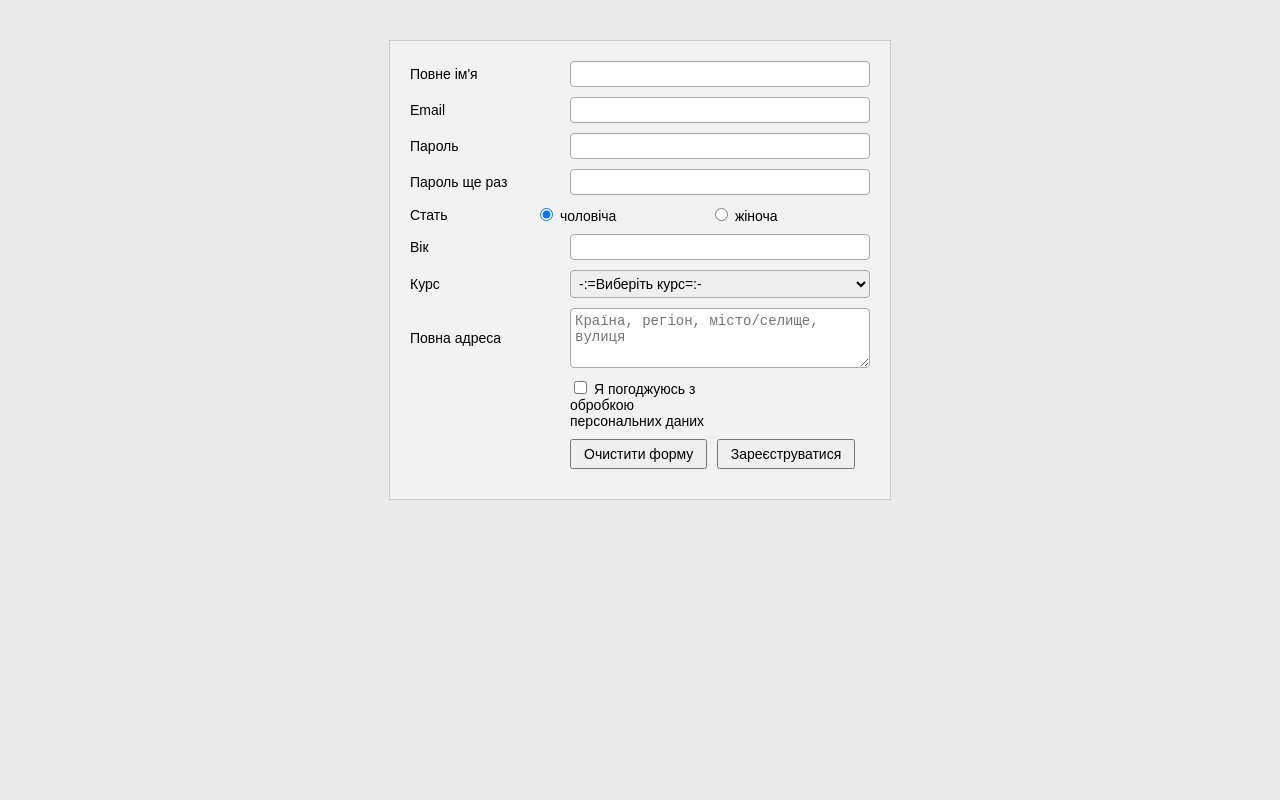
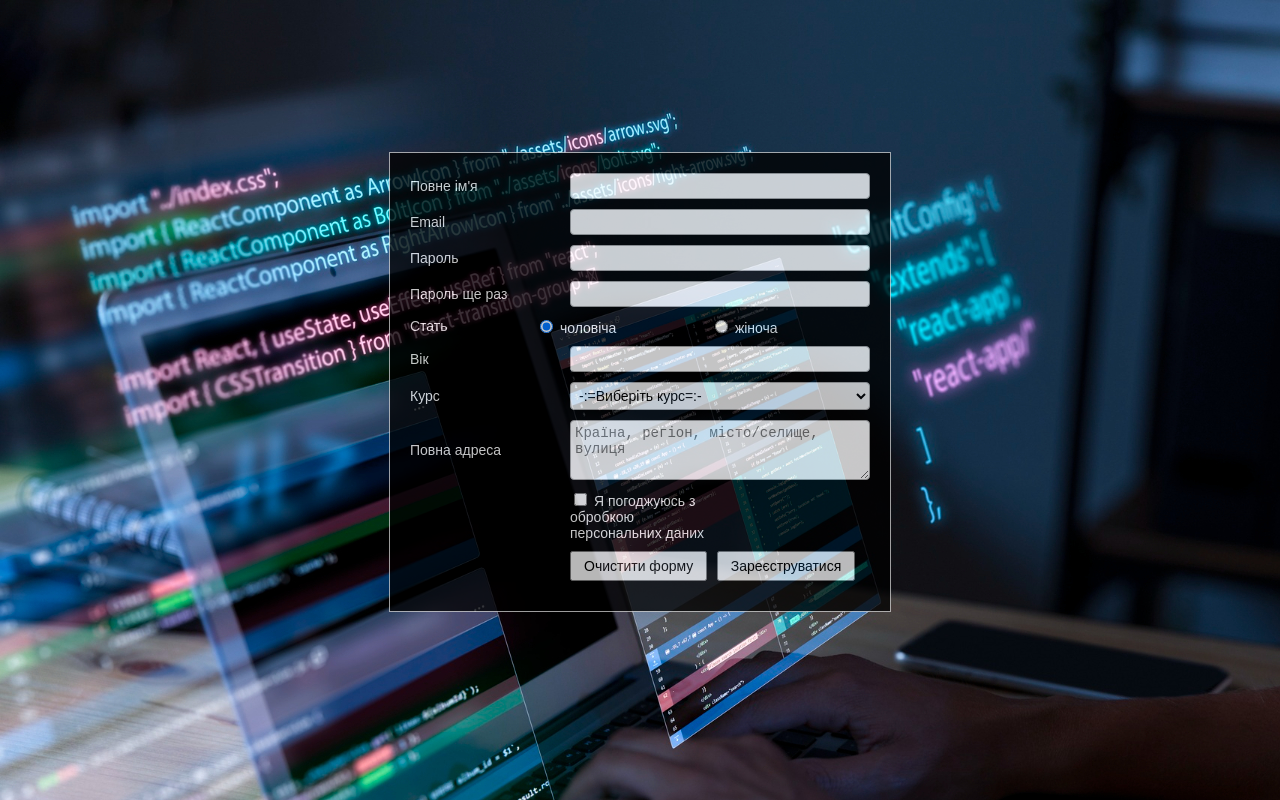
Before and after one commit to Rytoff/form, a plain HTML site: page index.html in a window 1280 px wide. Drawn offline with Linux system fonts and the light colour scheme.

Commit message:
styles added

```diff
--- a/styles/style.css
+++ b/styles/style.css
@@ -1,14 +1,16 @@
 body {
   font-family: Arial, sans-serif;
+  background-image: url(../img/bg.webp);
   background-color: #e9e9e9;
 }
 
 .register-form {
   width: 460px;
-  margin: 40px auto;
-  background-color: #f2f2f2;
+  margin: 12% auto;
+  background-color: #000;
   padding: 20px;
   border: 1px solid #ccc;
+  opacity: 0.77;
 }
 
 .form-row {
@@ -21,6 +23,7 @@ body {
   width: 150px;
   font-size: 14px;
   margin-right: 10px;
+  color: #fff;
 }
 
 .form-row input[type='text'],
```
Also changed, not shown: img/bg.jpg (added), img/bg.webp (added).
